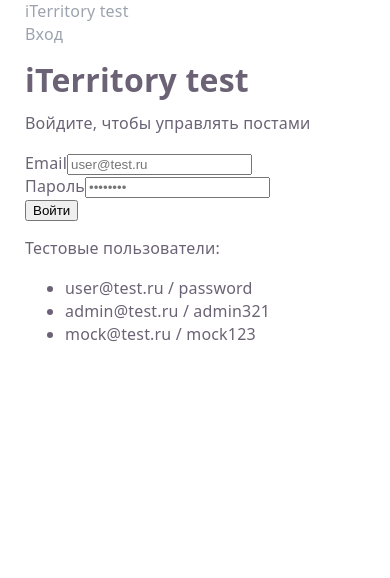
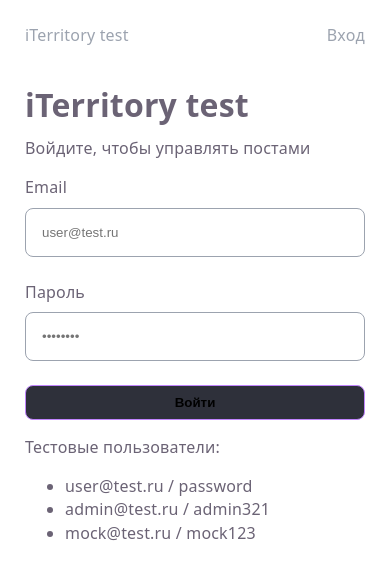
Before and after one commit to LuvTrippin/iTerritory-test, a React (Vite) app in the folder test-task-2/: page /login in a window 390 px wide. Shown: the top 578 px of the page. Built offline with nearby package versions, Linux system fonts and the light colour scheme.

Commit message:
feat: Добавил стили + немного адаптива

```diff
--- a/test-task-2/src/index.css
+++ b/test-task-2/src/index.css
@@ -87,10 +87,145 @@ a:hover {
   color: #aa3bff;
 }
 
+.header__inner {
+  display: flex;
+  align-items: center;
+  justify-content: space-between;
+  padding: 24px 0;
+}
+
+.header__actions {
+  display: flex;
+  align-items: center;
+  gap: 12px;
+}
+
+button {
+  border: 1px solid #c084fc;
+  height: 35px;
+  padding: 0 16px;
+  font-weight: bold;
+  border-radius: 8px;
+  background-color: #2e303a;
+  transition: background-color 0.2s;
+  cursor: pointer;
+}
+
+button:hover {
+  background-color: #c084fc;
+}
+
+.post-card-actions {
+  display: flex;
+  gap: 8px;
+  flex-direction: column;
+}
+
+.post-card {
+  display: grid;
+  grid-template-columns: 1fr 250px;
+  gap: 30px;
+  border-bottom: 1px solid #9ca3af;
+  padding: 0 0 16px;
+}
+
+.post-card-content {
+  display: flex;
+  flex-direction: column;
+  gap: 16px;
+}
+
+.post-card-title {
+  font-weight: bold;
+  font-size: 22px;
+  line-height: 150%;
+}
+
+.posts-list {
+  display: flex;
+  flex-direction: column;
+  gap: 24px;
+  padding: 0;
+  margin: 35px 0;
+}
+
+.modal-overlay {
+  position: fixed;
+  inset: 0;
+  z-index: 1000;
+  display: flex;
+  align-items: center;
+  justify-content: center;
+  padding: 16px;
+  background: rgba(0, 0, 0, 0.5);
+}
+
+.modal {
+  width: 100%;
+  max-width: 480px;
+  max-height: 90vh;
+  overflow-y: auto;
+  padding: 24px;
+  border-radius: 12px;
+  border: 1px solid #9ca3af;
+  background: #16171d;
+  display: flex;
+  flex-direction: column;
+  gap: 35px;
+}
+
+.modal-header {
+  display: flex;
+  justify-content: space-between;
+  align-items: center;
+}
+
+.modal-header h2 {
+  margin: 0;
+}
+
+form {
+  display: flex;
+  flex-direction: column;
+  gap: 24px;
+  max-width: 600px;
+}
+
+input, textarea {
+  border: 1px solid #9ca3af;
+  border-radius: 8px;
+  padding: 16px;
+}
+
+input:focus, textarea:focus {
+  border-color: #c084fc;
+}
+
+.form-field {
+  display: flex;
+  flex-direction: column;
+  gap: 8px;
+}
+
+.dialog-actions {
+  display: flex;
+  gap: 16px;
+}
+
 @media screen and (max-width: 1279px) {
   #root {
     width: auto;
     margin: 0 50px;
+  }
+}
+
+@media screen and (max-width: 979px) {
+  .post-card {
+    display: flex;
+    flex-direction: column;
+    gap: 30px;
+    border-bottom: 1px solid #9ca3af;
+    padding: 0 0 16px;
   }
 }
 
--- a/test-task-2/src/pages/LoginPage/LoginPage.tsx
+++ b/test-task-2/src/pages/LoginPage/LoginPage.tsx
@@ -72,7 +72,7 @@ export function LoginPage() {
                     <p>Войдите, чтобы управлять постами</p>
 
                     <form onSubmit={handleSubmit}>
-                        <div className="form__field">
+                        <div className="form-field">
                             <label htmlFor="email">Email</label>
                             <input
                                 id="email"
@@ -85,7 +85,7 @@ export function LoginPage() {
                             {errors.email && <span>{errors.email}</span>}
                         </div>
 
-                        <div className="form__field">
+                        <div className="form-field">
                             <label htmlFor="password">Пароль</label>
                             <input
                                 id="password"
```
